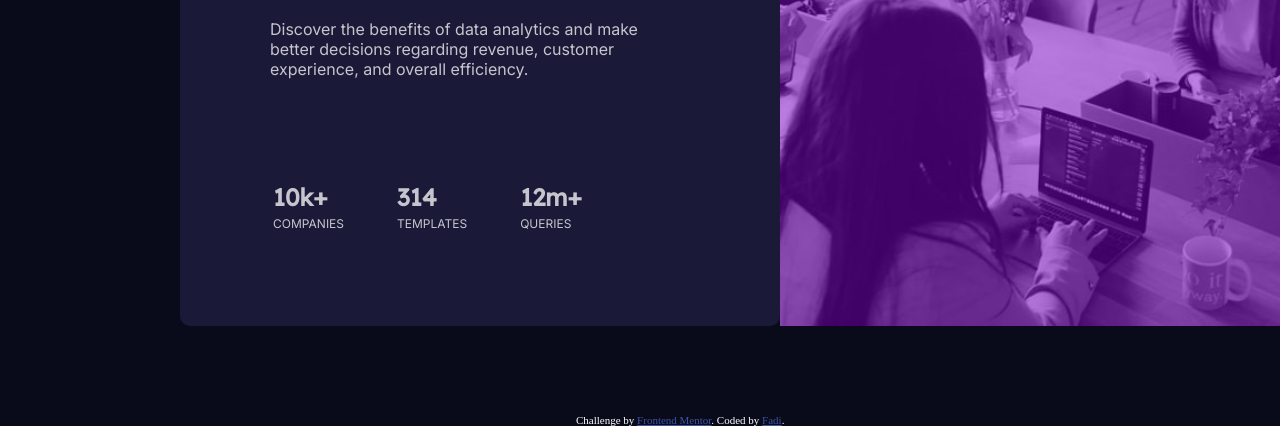
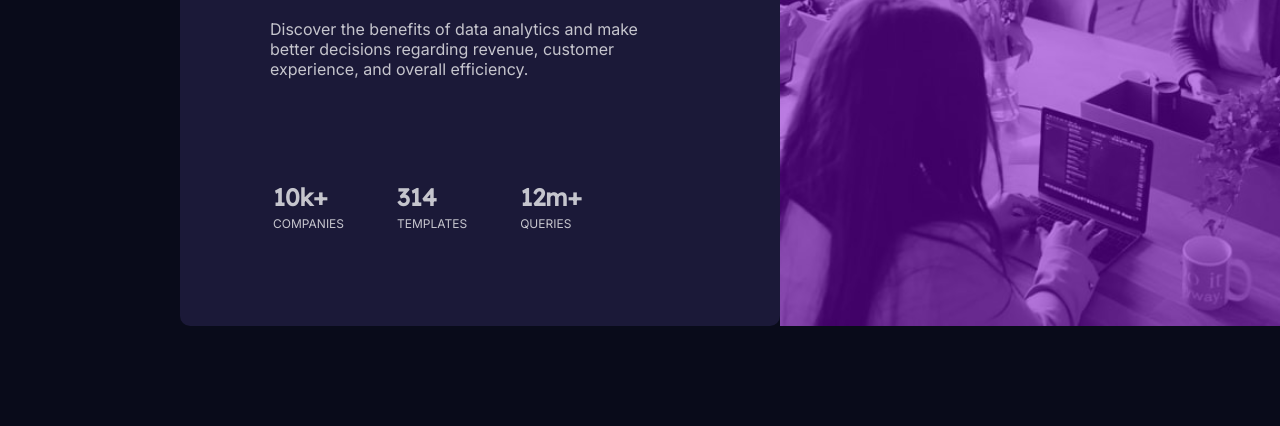
Before and after one commit to fadisayegh/FM-stats-preview, a plain HTML site: page index.html in a window 1280 px wide. Shown: the part 374-800 px from the top of the page. Drawn offline with Linux system fonts and the light colour scheme.

Commit message:
Update index.html

```diff
--- a/index.html
+++ b/index.html
@@ -53,11 +53,5 @@
         <div class="over"></div>
       </div>
     </div>
-    <div class="attribution">
-      Challenge by
-      <a href="https://www.frontendmentor.io?ref=challenge" target="_blank"
-        >Frontend Mentor</a
-      >. Coded by <a href="#">Fadi</a>.
-    </div>
   </body>
 </html>
```
